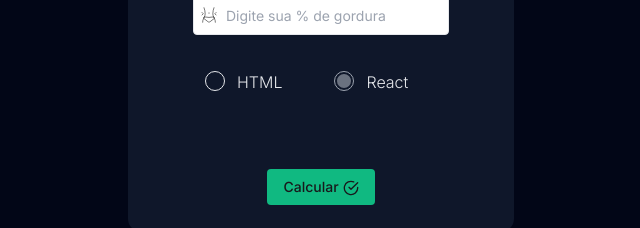
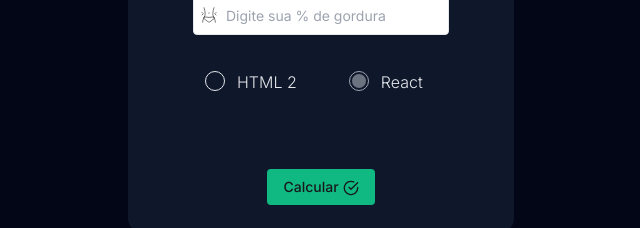
Before and after one commit to NaderSouza/calculadora-suplementacao, a Next.js app: page / in a window 1280 px wide. Shown: the part 431-659 px from the top of the page, without its empty margins (319-959 px from the left). Built offline with nearby package versions, Linux system fonts and the light colour scheme.

Commit message:
fix:Fix the padding to middle screen, change the button and tried to put the radio buttons

```diff
--- a/src/pages/index.tsx
+++ b/src/pages/index.tsx
@@ -135,7 +135,7 @@ export default function Home() {
                   className="mt-px font-light text-gray-200 cursor-pointer select-none"
                   htmlFor="html"
                 >
-                  HTML
+                  HTML 2
                 </label>
               </div>
               <div className="inline-flex items-center">
```
